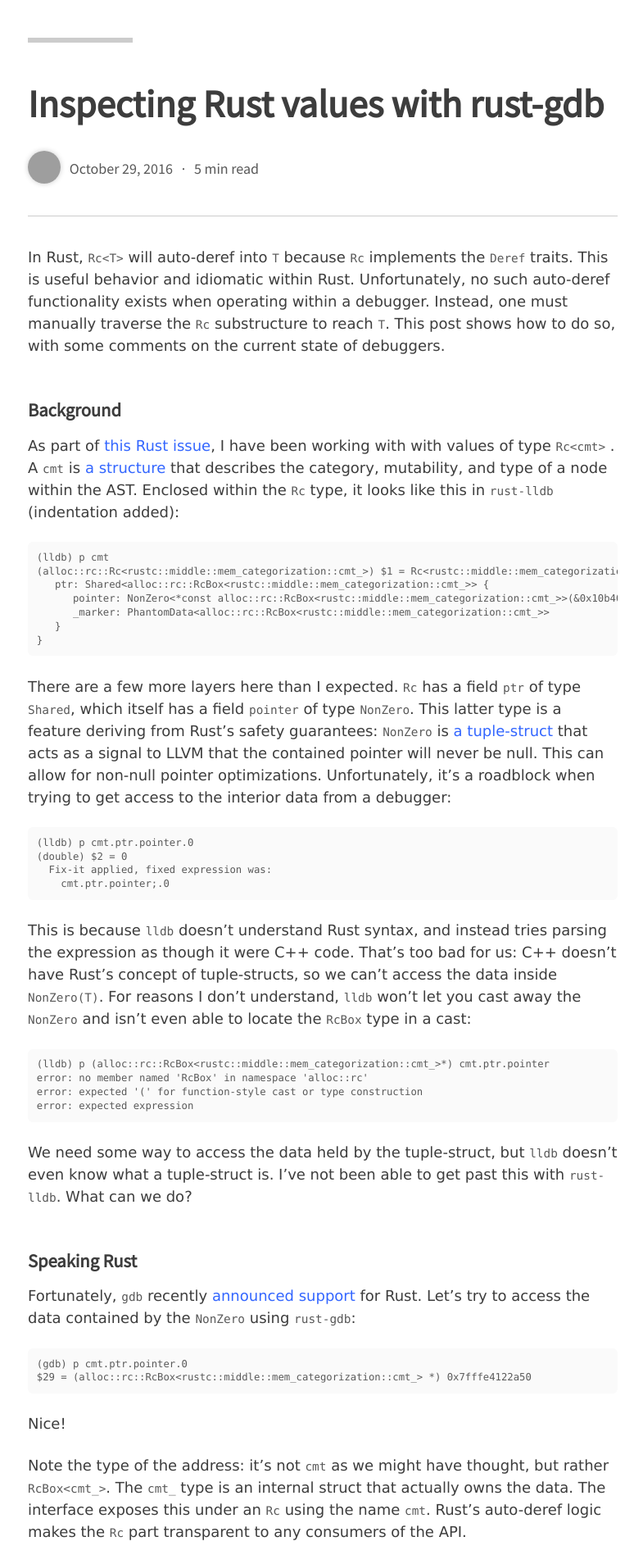
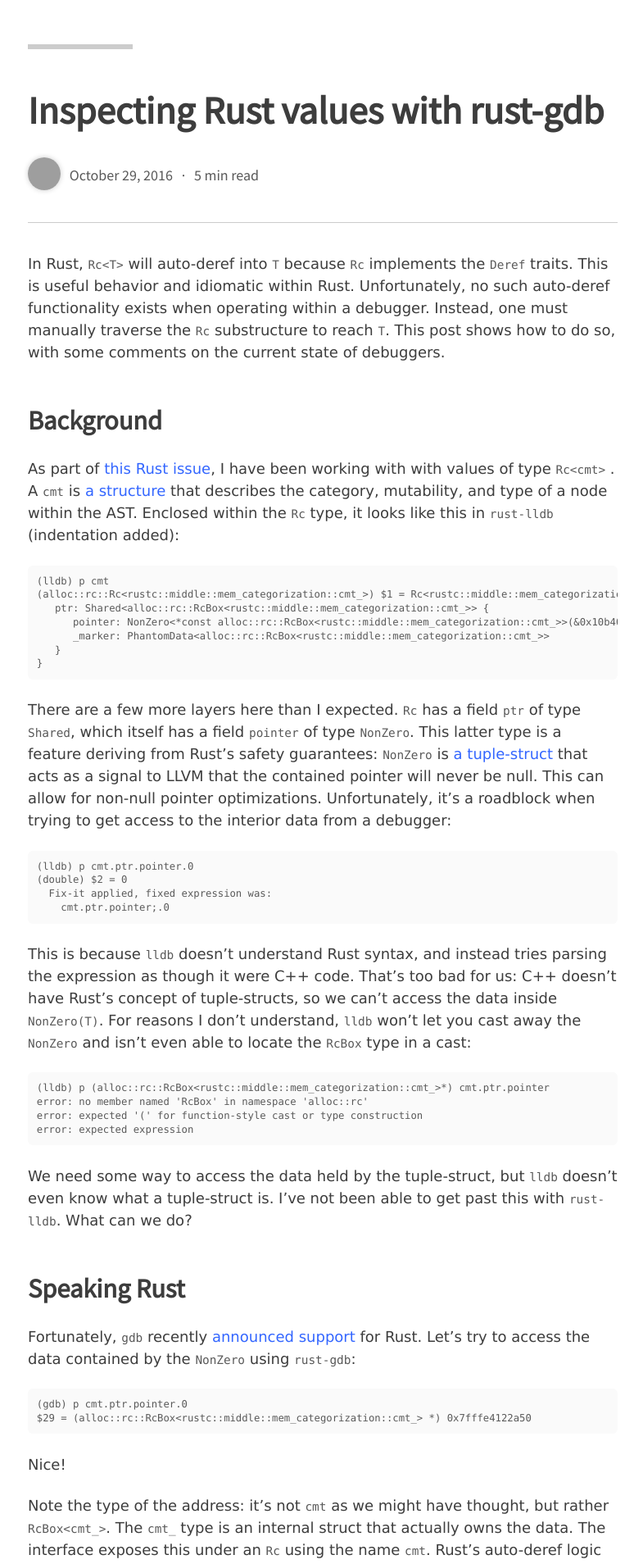
Before and after one commit to caipre/caipre.github.io, a Jekyll site: the page built from _posts/2016-10-29-inspecting-rust-values-using-rust-gdb.md, in a window 1280 px wide. Shown: the top 1908 px of the page at 82% size, without its empty margins (246-1031 px from the left). Built offline with Jekyll 4.4.1, drawn with Linux system fonts in a browser that asks for light colours; nearby versions of some CDN libraries; some web fonts are replaced; our own code applies the rules of GitHub Pages for plain Markdown files; grey boxes are pictures that could not be loaded.

Commit message:
minor style fixups

```diff
--- a/_posts/2016-10-29-inspecting-rust-values-using-rust-gdb.md
+++ b/_posts/2016-10-29-inspecting-rust-values-using-rust-gdb.md
@@ -9,7 +9,7 @@ such auto-deref functionality exists when operating within a debugger. Instead,
 one must manually traverse the `Rc` substructure to reach `T`. This post shows
 how to do so, with some comments on the current state of debuggers.
 
-### Background
+## Background
 
 As part of [this Rust issue][issue], I have been working with with values of
 type `Rc<cmt>` . A `cmt` is [a structure][cmt] that describes the category,
@@ -58,7 +58,7 @@ We need some way to access the data held by the tuple-struct, but `lldb` doesn't
 even know what a tuple-struct is. I've not been able to get past this with
 `rust-lldb`. What can we do?
 
-### Speaking Rust
+## Speaking Rust
 
 Fortunately, `gdb` recently [announced support][gdbrust] for Rust. Let's try to
 access the data contained by the `NonZero` using `rust-gdb`:
@@ -140,7 +140,7 @@ $32 = TyS = {
 The `extern ...` keyword is required to inform `gdb` that the namespace should
 be taken from root rather than the current crate.
 
-### Final word
+## Final word
 
 For me, the ability to explore code in a debugger is invaluable. Without the
 requisite knowledge to make changes without re-compiling to see their effects,
--- a/_sass/_style.scss
+++ b/_sass/_style.scss
@@ -1,5 +1,5 @@
 body {
-  padding: 10px;
+  padding: 1rem;
 }
 
 #logo {
```
Also changed, not shown: _posts/2016-10-05-first-steps-with-haskell.md (+2 -2 lines), _posts/2016-10-26-lessons-learned-from-implementing-raft-in-rust.md (+2 -2 lines).
